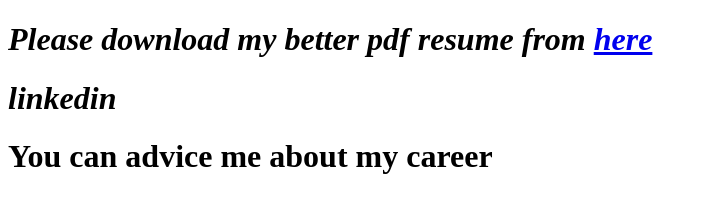
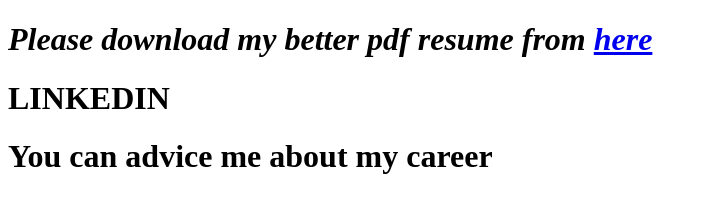
Before and after one commit to mirshakil/mir, a plain HTML site: page index.html in a window 1280 px wide. Shown: the whole page, without its empty margins (0-708 px from the left). Drawn offline with Linux system fonts and the light colour scheme.

Commit message:
Add files via upload

```diff
--- a/index.html
+++ b/index.html
@@ -2,7 +2,7 @@
 <html lang="en">
     <H1><i>Please download my better pdf resume from <b><a href="Resume of Mir Shakil Resvi.pdf">here</a> </b></i></H1>
 <head>
-    <h1><a href="https://www.linkedin.com/in/mirshakilresvi"></a><i><b>linkedin</b></i><b></b></h1>
+    <h1><b><a href="https://www.linkedin.com/in/mirshakilresvi"></a>LINKEDIN </b></h1>
    <h1>You can advice me about my career</h1>
 </body>
 </html>
```
